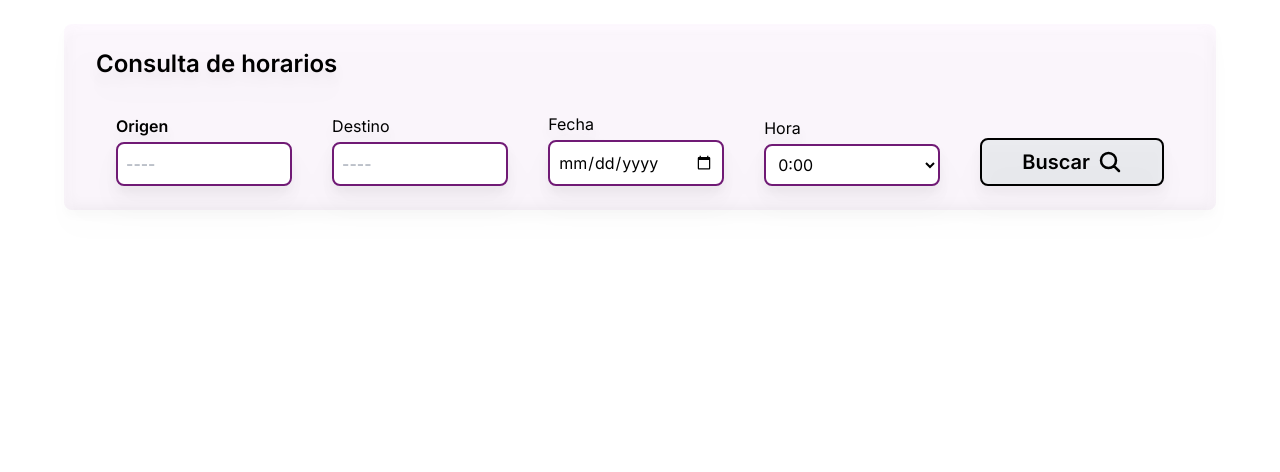
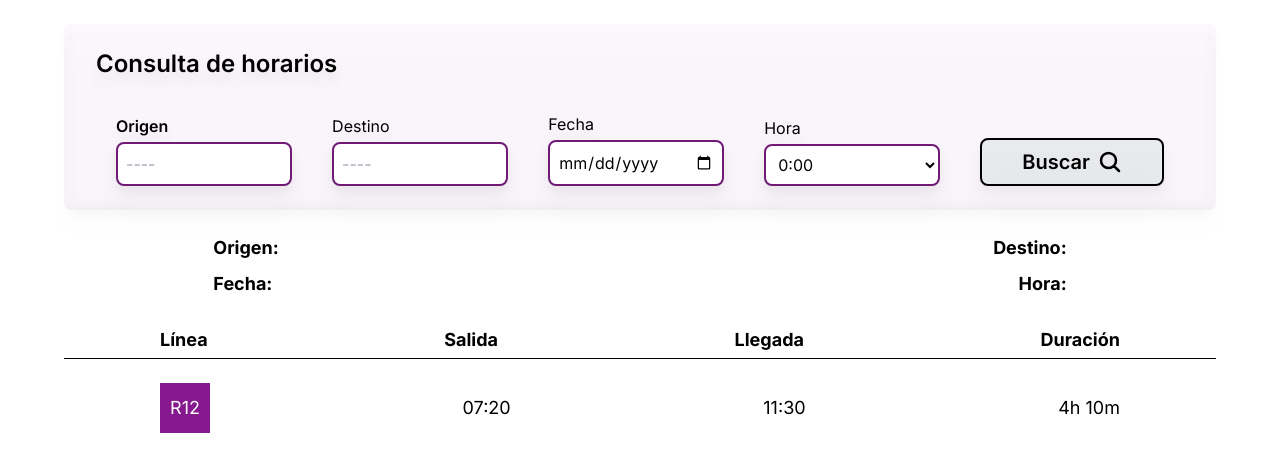
Before and after one commit to AagieKLZ/ProjecteM7, a PHP site: page /schedule.php?origin=&destiny=&date=&time= in a window 1280 px wide. Shown: the part 56-528 px from the top of the page. Run offline with PHP 8.4, Linux system fonts and the light colour scheme; data comes from the database, SQL or seed files in the repository; some libraries are stand-ins or nearby versions.

Commit message:
Fixed styles

```diff
--- a/schedule.php
+++ b/schedule.php
@@ -70,10 +70,33 @@ use api\trainRoutes;
                         <svg xmlns="http://www.w3.org/2000/svg" fill="none" viewBox="0 0 24 24" stroke-width="2.5" stroke="currentColor" class="w-6 h-6 ml-2">
                             <path stroke-linecap="round" stroke-linejoin="round" d="M21 21l-5.197-5.197m0 0A7.5 7.5 0 105.196 5.196a7.5 7.5 0 0010.607 10.607z" />
                         </svg>
-
                     </button>
                 </form>
             </div>
+            <?php if (isset($_GET["origin"]) && isset($_GET["destiny"])) : ?>
+                <div class="flex flex-row justify-between w-2/3 mt-6 text-lg">
+                    <div><b>Origen: </b> <?php echo $_GET['origin'] ?></div>
+                    <div><b>Destino: </b> <?php echo $_GET['destiny'] ?></div>
+                </div>
+                <div class="flex flex-row justify-between w-2/3 mt-2 text-lg">
+                    <div><b>Fecha: </b> <?php echo $_GET['date'] ?></div>
+                    <div><b>Hora: </b> <?php echo $_GET['time'] ?></div>
+                </div>
+                <div class="flex mt-6 flex-row justify-between md:px-24 px-0 w-[90%] text-lg font-bold text-center border-b border-black">
+                    <div class="py-1">Línea</div>
+                    <div class="py-1">Salida</div>
+                    <div class="py-1">Llegada</div>
+                    <div class="py-1">Duración</div>
+                </div>
+                <div class="flex mt-6 flex-row justify-between md:px-24 px-0 w-[90%] text-lg text-center">
+                <div class="bg-fuchsia-800 text-white w-[50px] h-[50px] flex items-center justify-center">
+                            R12
+                        </div>
+                <div class="flex items-center py-1 text-center">07:20</div>
+                <div class="flex items-center py-1 text-center">11:30</div>
+                <div class="flex items-center py-1 text-center">4h 10m</div>
+
+            <?php endif; ?>
     </main>
 </body>
 
--- a/styles.css
+++ b/styles.css
@@ -134,12 +134,12 @@ body{
     }
 
     #menu-dropdown:not(:checked) ~ .modal {
-        animation: closemodal 0.5s forwards ease-in-out;
+        animation: closemodal 0.1s forwards ease-in-out;
         display: none;
     }
 
     #menu-dropdown:not(:checked) ~ .modal-menu {
-        animation: closemodal 0.5s forwards ease-in-out;
+        animation: closemodal 0.1s forwards ease-in-out;
     }
 
     #menu-dropdown:checked ~ .modal-menu {
```
Also changed, not shown: routes.php (+4 -4 lines).
